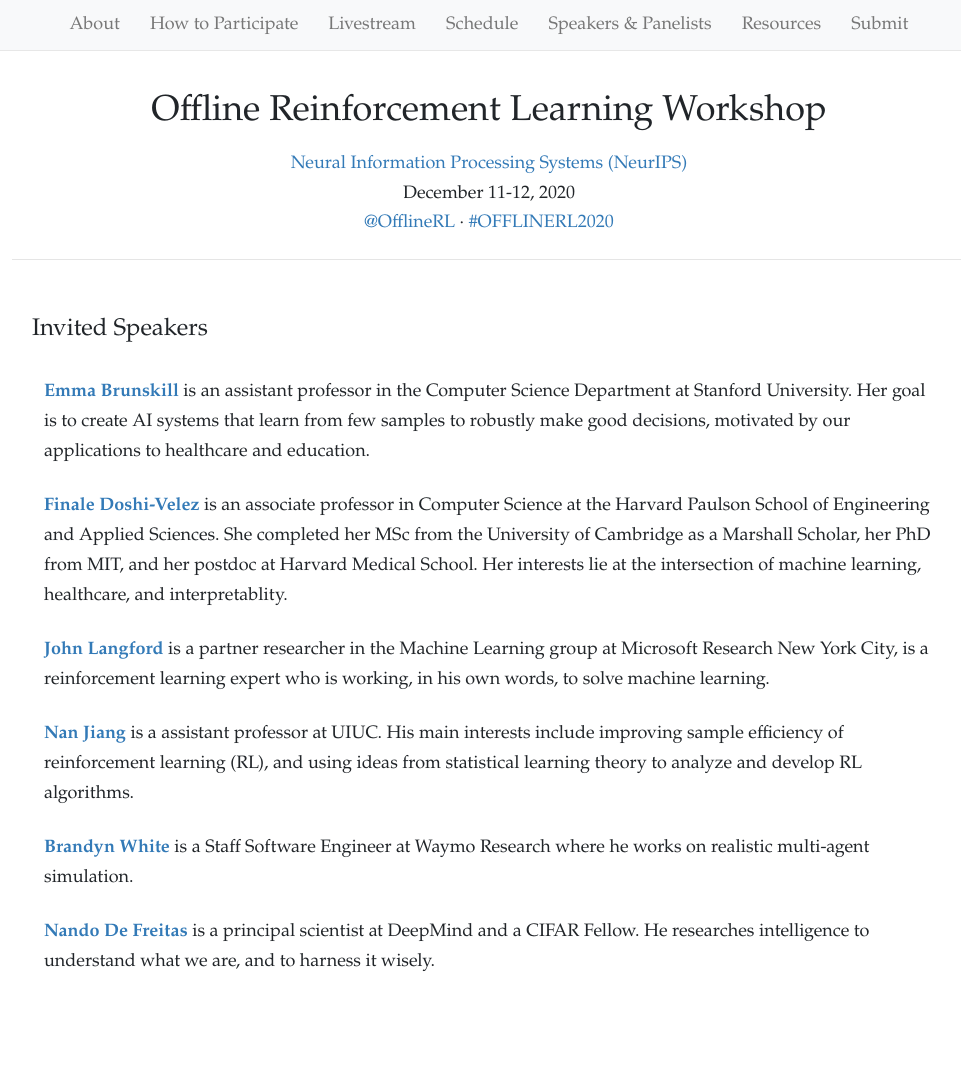
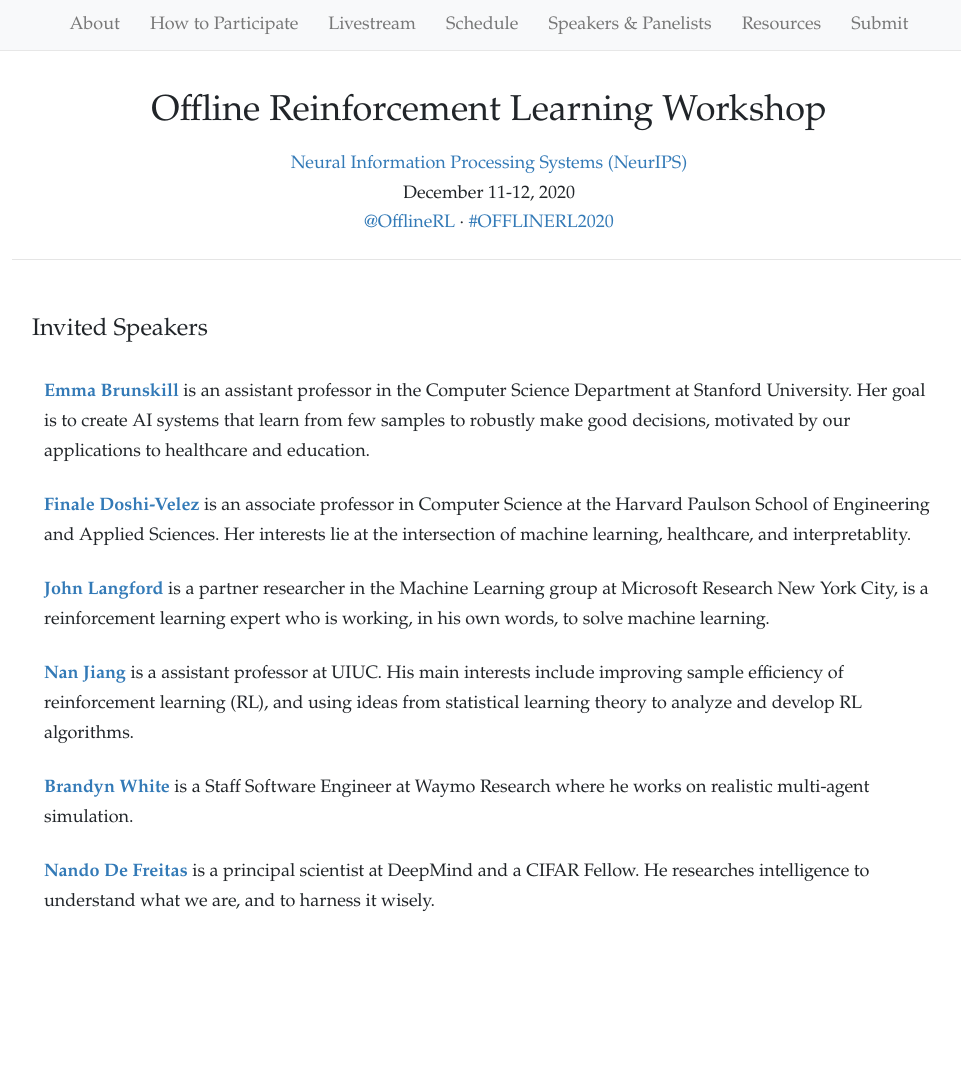
Before and after one commit to offline-rl-neurips/offline-rl-neurips.github.io, a Jekyll site: the page built from speakers.html, in a window 1280 px wide. Shown: the whole page, without its empty margins (151-1112 px from the left). Built offline with Jekyll 4.4.1, drawn with Linux system fonts in a browser that asks for light colours; nearby versions of some CDN libraries; after the commit the page ends 1025 px from its top, so only the background shows below that.

Commit message:
Update speakers.html

```diff
--- a/speakers.html
+++ b/speakers.html
@@ -17,9 +17,7 @@
     </tr>
     <tr>
 <!--       <td><img src="images/leslie.jpg" width="200px"/></td> -->
-      <td><b><a href="https://finale.seas.harvard.edu/">Finale Doshi-Velez</a></b>
-      is an associate professor in Computer Science at the Harvard Paulson School of Engineering and Applied Sciences.  She completed her MSc from the University of Cambridge as a Marshall Scholar, her PhD from MIT, and her postdoc at
-      Harvard Medical School.  Her interests lie at the intersection of machine learning, healthcare, and interpretablity.
+      <td><b><a href="https://finale.seas.harvard.edu/">Finale Doshi-Velez</a></b> is an associate professor in Computer Science at the Harvard Paulson School of Engineering and Applied Sciences.  Her interests lie at the intersection of machine learning, healthcare, and interpretablity.
       </td>
     </tr>
     <tr>
```
